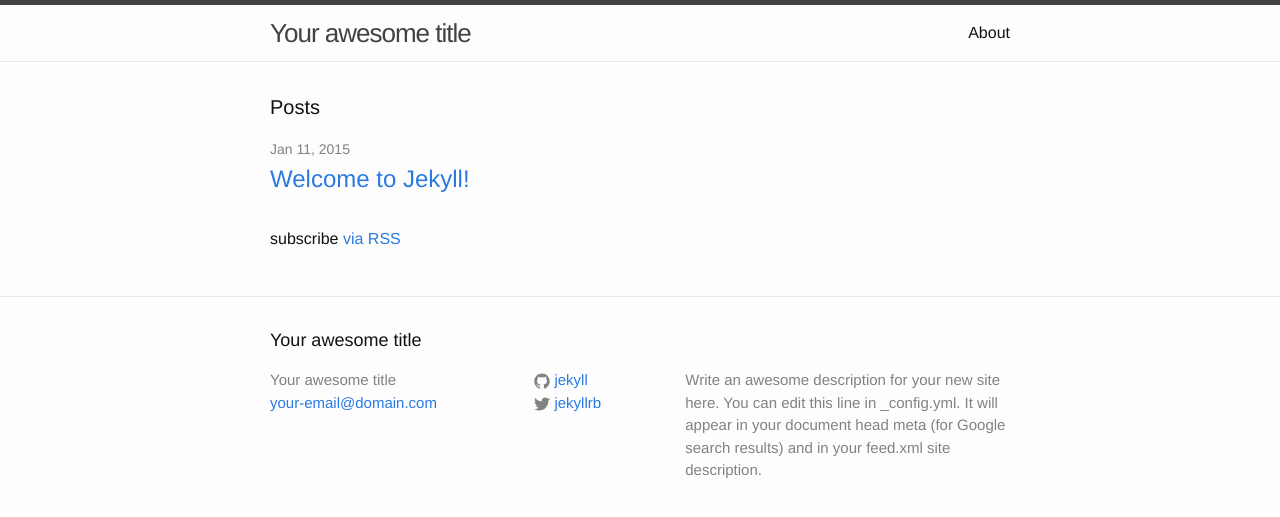
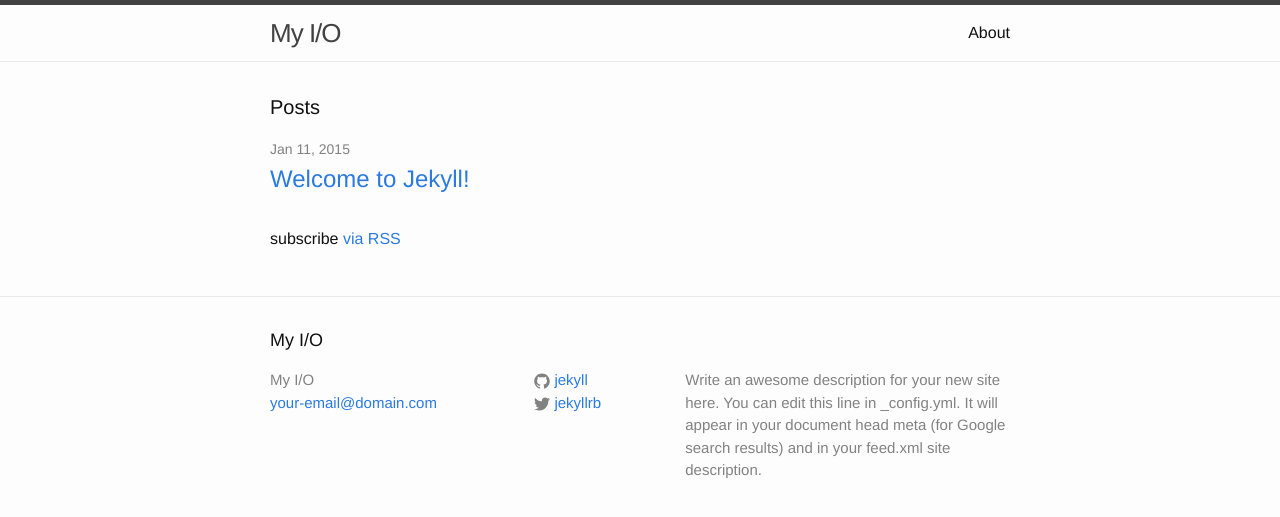
Before and after one commit to eleanxr/wdicharry.github.io, a Jekyll site: the page built from index.html, in a window 1280 px wide. Shown: the top 517 px of the page. Built offline with Jekyll 4.4.1, drawn with Linux system fonts in a browser that asks for light colours.

Commit message:
Set a title.

```diff
--- a/_config.yml
+++ b/_config.yml
@@ -1,5 +1,5 @@
 # Site settings
-title: Your awesome title
+title: My I/O
 email: your-email@domain.com
 description: > # this means to ignore newlines until "baseurl:"
   Write an awesome description for your new site here. You can edit this
```
